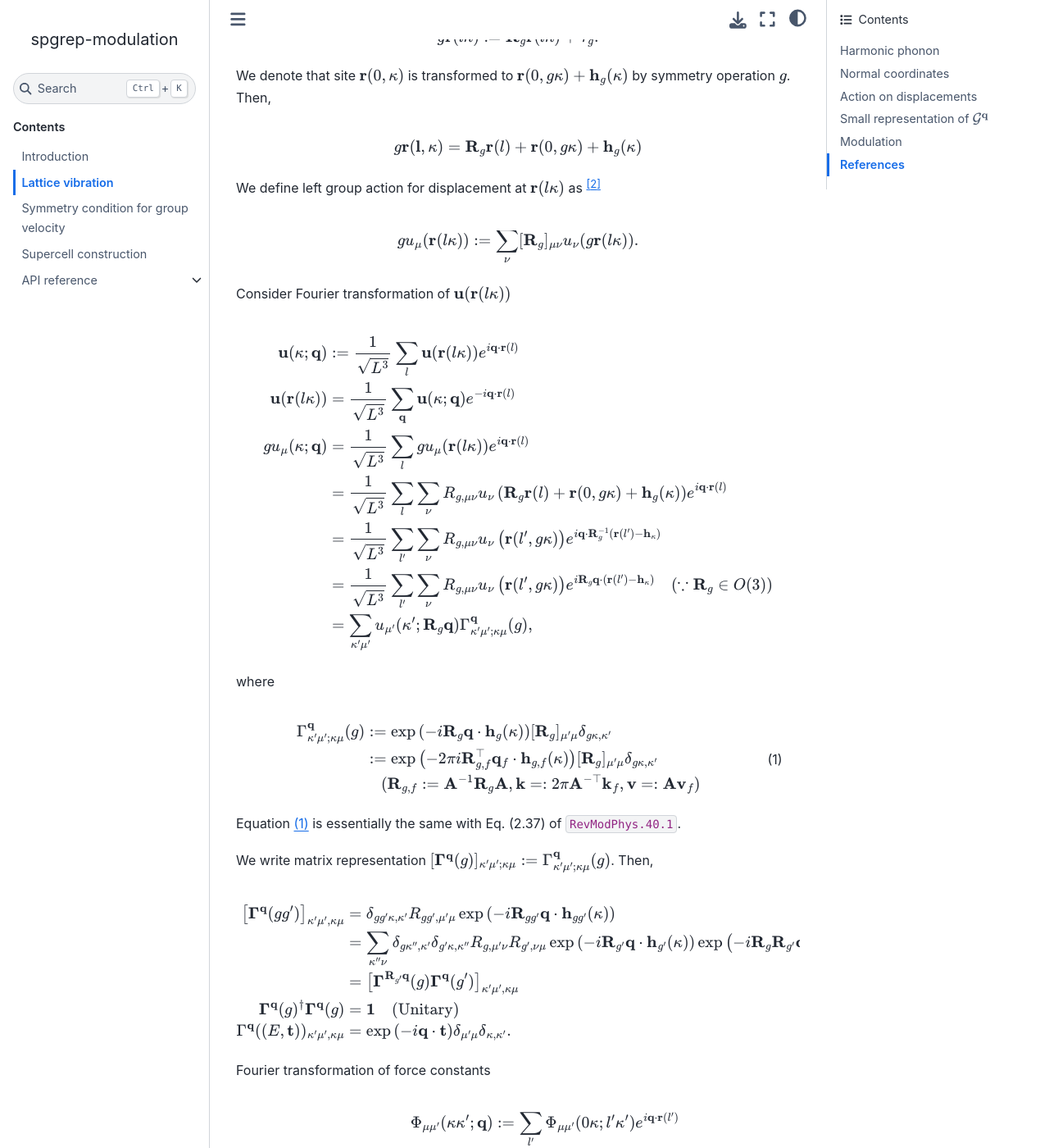
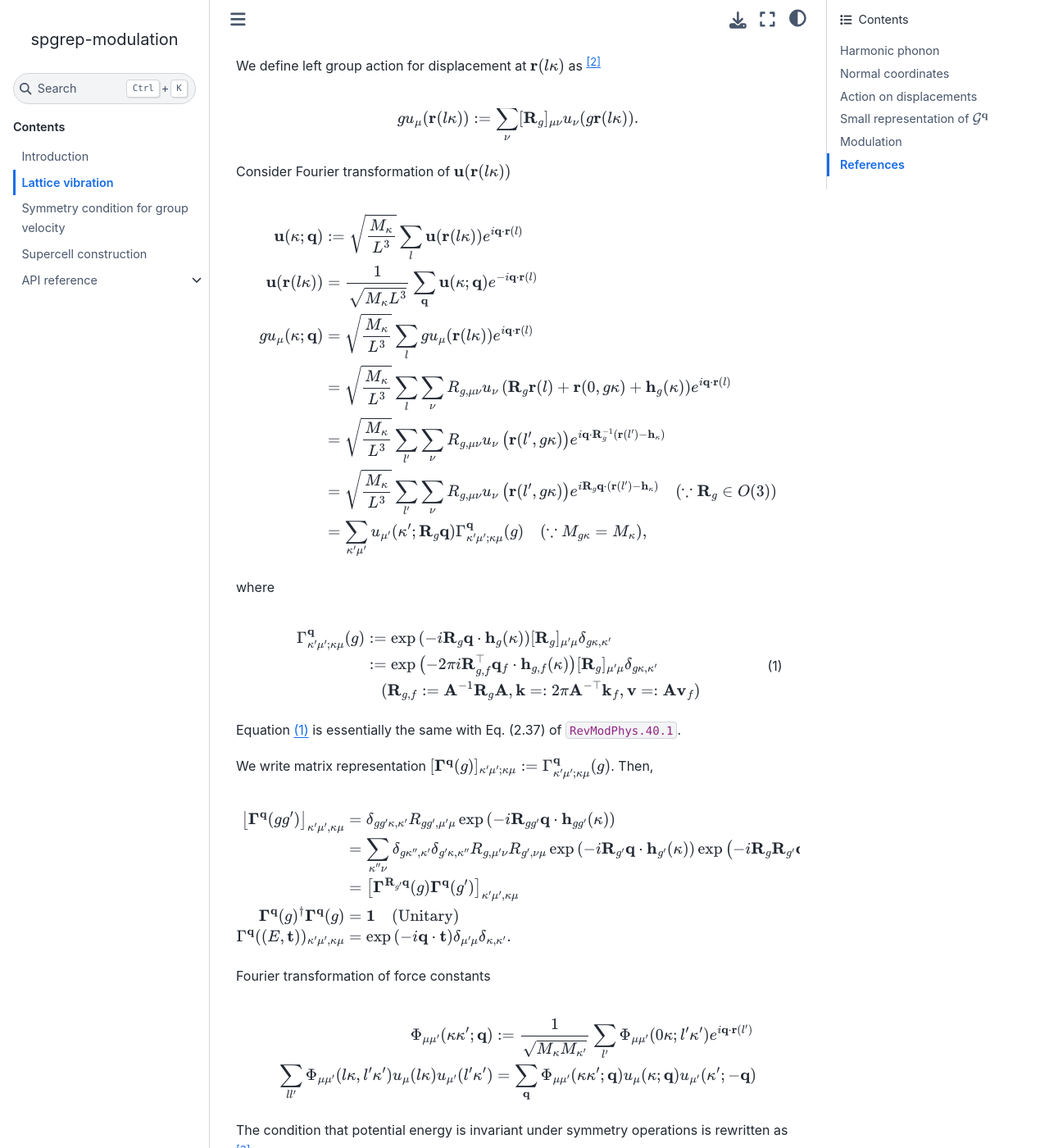
Before and after one commit to phonopy/spgrep-modulation, a Sphinx documentation site: the page built from docs/phonon.md, in a window 1280 px wide and 1400 px high, scrolled down 2445 px. Shown: the whole window at 82% size. Built offline with Sphinx 7.4.7 and the Sphinx Book theme 1.1.4, drawn with Linux system fonts in a browser that asks for light colours; cross-references to code outside the pages are shown as plain code; some of the changed text lies outside the part shown.

Commit message:
Fix defenition of modified eigenvector

````diff
--- a/docs/phonon.md
+++ b/docs/phonon.md
@@ -123,16 +115,17 @@
 Consider Fourier transformation of {math}`\mathbf{u}(\mathbf{r}(l\kappa))`
 ```{math}
   \mathbf{u}(\kappa; \mathbf{q})
-    &:= \frac{1}{\sqrt{L^{3}}} \sum_{l} \mathbf{u}(\mathbf{r}(l\kappa)) e^{ i \mathbf{q} \cdot \mathbf{r}(l) } \\
+    &:= \sqrt{\frac{M_{\kappa}}{L^{3}}} \sum_{l} \mathbf{u}(\mathbf{r}(l\kappa)) e^{ i \mathbf{q} \cdot \mathbf{r}(l) } \\
   \mathbf{u}(\mathbf{r}(l\kappa))
-    &= \frac{1}{\sqrt{L^{3}}} \sum_{\mathbf{q}} \mathbf{u}(\kappa; \mathbf{q}) e^{ -i \mathbf{q} \cdot \mathbf{r}(l) } \\
+    &= \frac{1}{\sqrt{M_{\kappa}L^{3}}} \sum_{\mathbf{q}} \mathbf{u}(\kappa; \mathbf{q}) e^{ -i \mathbf{q} \cdot \mathbf{r}(l) } \\
   g u_{\mu}(\kappa; \mathbf{q})
-    &= \frac{1}{\sqrt{L^{3}}} \sum_{l} g u_{\mu}(\mathbf{r}(l\kappa)) e^{i \mathbf{q}\cdot \mathbf{r}(l)} \\
-    &= \frac{1}{\sqrt{L^{3}}} \sum_{l}\sum_{\nu} R_{g,\mu\nu} u_{\nu}\left( \mathbf{R}_{g}\mathbf{r}(l) + \mathbf{r}(0, g\kappa) + \mathbf{h}_{g}(\kappa) \right) e^{i \mathbf{q}\cdot \mathbf{r}(l)} \\
-    &= \frac{1}{\sqrt{L^{3}}} \sum_{l'}\sum_{\nu} R_{g,\mu\nu} u_{\nu}\left( \mathbf{r}(l', g\kappa) \right) e^{i \mathbf{q}\cdot \mathbf{R}_{g}^{-1}(\mathbf{r}(l') - \mathbf{h}_{\kappa} ) } \\
-    &= \frac{1}{\sqrt{L^{3}}} \sum_{l'}\sum_{\nu} R_{g,\mu\nu} u_{\nu}\left( \mathbf{r}(l', g\kappa) \right) e^{i \mathbf{R}_{g}\mathbf{q}\cdot (\mathbf{r}(l') - \mathbf{h}_{\kappa} ) }
+    &= \sqrt{\frac{M_{\kappa}}{L^{3}}} \sum_{l} g u_{\mu}(\mathbf{r}(l\kappa)) e^{i \mathbf{q}\cdot \mathbf{r}(l)} \\
+    &= \sqrt{\frac{M_{\kappa}}{L^{3}}} \sum_{l}\sum_{\nu} R_{g,\mu\nu} u_{\nu}\left( \mathbf{R}_{g}\mathbf{r}(l) + \mathbf{r}(0, g\kappa) + \mathbf{h}_{g}(\kappa) \right) e^{i \mathbf{q}\cdot \mathbf{r}(l)} \\
+    &= \sqrt{\frac{M_{\kappa}}{L^{3}}} \sum_{l'}\sum_{\nu} R_{g,\mu\nu} u_{\nu}\left( \mathbf{r}(l', g\kappa) \right) e^{i \mathbf{q}\cdot \mathbf{R}_{g}^{-1}(\mathbf{r}(l') - \mathbf{h}_{\kappa} ) } \\
+    &= \sqrt{\frac{M_{\kappa}}{L^{3}}} \sum_{l'}\sum_{\nu} R_{g,\mu\nu} u_{\nu}\left( \mathbf{r}(l', g\kappa) \right) e^{i \mathbf{R}_{g}\mathbf{q}\cdot (\mathbf{r}(l') - \mathbf{h}_{\kappa} ) }
         \quad (\because \mathbf{R}_{g} \in O(3)) \\
-    &= \sum_{\kappa'\mu'} u_{\mu'}(\kappa'; \mathbf{R}_{g} \mathbf{q} ) \Gamma_{\kappa'\mu'; \kappa\mu}^{\mathbf{q}}(g),
+    &= \sum_{\kappa'\mu'} u_{\mu'}(\kappa'; \mathbf{R}_{g} \mathbf{q} ) \Gamma_{\kappa'\mu'; \kappa\mu}^{\mathbf{q}}(g)
+      \quad (\because M_{g\kappa} = M_{\kappa}),
 ```
 where
 ```{math}
@@ -168,7 +161,7 @@
 Fourier transformation of force constants
 ```{math}
   \Phi_{\mu\mu'}(\kappa\kappa'; \mathbf{q})
-    &:= \sum_{l'} \Phi_{\mu\mu'}(0\kappa; l'\kappa') e^{ i \mathbf{q} \cdot \mathbf{r}(l') } \\
+    &:= \frac{1}{\sqrt{M_{\kappa}M_{\kappa'}}} \sum_{l'} \Phi_{\mu\mu'}(0\kappa; l'\kappa') e^{ i \mathbf{q} \cdot \mathbf{r}(l') } \\
   \sum_{ l l' } \Phi_{ \mu \mu' }(l\kappa, l'\kappa') u_{\mu}(l\kappa) u_{\mu'}(l'\kappa')
     &= \sum_{\mathbf{q}} \Phi_{\mu\mu'}(\kappa\kappa'; \mathbf{q}) u_{\mu}(\kappa; \mathbf{q}) u_{\mu'}(\kappa'; -\mathbf{q}) \\
 ```
@@ -217,21 +210,18 @@
 ```{math}
   h f_{\mu}(\kappa; \mathbf{q}\omega\nu)
     &= \sum_{\nu' \mu'\kappa'} f_{\mu'}(\kappa'; \mathbf{q}\omega\nu') \Gamma^{\mathbf{q}\omega}(h)_{\nu'\kappa'\mu', \nu\kappa\mu} \quad (h \in \mathcal{G}^{\mathbf{q}}) \\
-  \sum_{\nu} f_{\mu'}(\kappa'; \mathbf{q}\omega\nu)^{\ast} f_{\mu}(\kappa; \mathbf{q}\omega\nu)
-    &= \delta_{\mu'\mu} \delta_{\kappa'\kappa}
-    \quad (\mathrm{Orthonormal})
+  \sum_{\kappa\mu} f_{\mu}(\kappa; \mathbf{q}\omega\nu)^{\ast} f_{\mu}(\kappa; \mathbf{q}\omega\nu')
+    &= \delta_{\nu\nu'}
 ```
 
 We can subdivide eigenvectors further by decomposing {math}`\Gamma^{\mathbf{q}}` into irreps,
 ```{math}
   D_{\mu\mu'}(\kappa\kappa'; \mathbf{q})
-    &= \frac{1}{\sqrt{ M_{\kappa}M_{\kappa'} }} e^{ i \mathbf{q} \cdot \left( \mathbf{r}(0\kappa') - \mathbf{r}(0\kappa) \right) } \Phi_{\mu\mu'}(\kappa\kappa'; \mathbf{q}) \\
+    &= e^{ i \mathbf{q} \cdot \left( \mathbf{r}(0\kappa') - \mathbf{r}(0\kappa) \right) } \Phi_{\mu\mu'}(\kappa\kappa'; \mathbf{q}) \\
   e_{\mu}(\kappa; \mathbf{q}\omega\nu)
     &:= e^{ -i\mathbf{q} \cdot \mathbf{r}(0\kappa) } f_{\mu}(\kappa; \mathbf{q}\omega\nu) \\
   \sum_{ \kappa'\mu' } D_{\mu\mu'}(\kappa\kappa'; \mathbf{q}) e_{\mu'}(\kappa'; \mathbf{q}\omega\nu)
     &= \omega^{2} e_{\mu}(\kappa; \mathbf{q}\omega\nu) \\
-  \sum_{\nu} e_{\mu}(\kappa; \mathbf{q}\omega\nu)^{\ast} e_{\mu'}(\kappa'; \mathbf{q}\omega\nu)
-    &= \delta_{\mu\mu'} \delta_{\kappa\kappa'} \\
 ```
 
 ## Modulation
````
Also changed, not shown: other parts of docs/phonon.md (+1 -9 lines).
